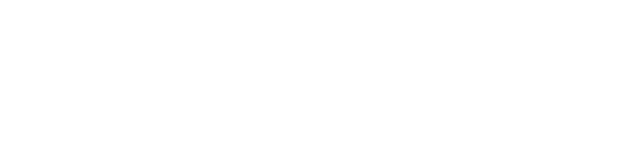
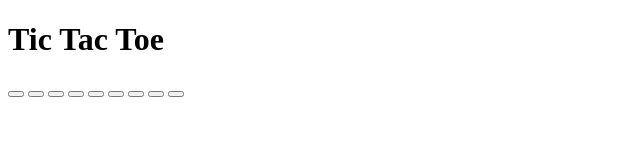
Before and after one commit to aennin/Tic-Tac-Toe, a plain HTML site: page index.html in a window 1280 px wide. Shown: the whole page, without its empty margins (0-640 px from the left). Drawn offline with Linux system fonts and the light colour scheme.

Commit message:
Added 3 columns and 3 rows to the game board

```diff
--- a/index.html
+++ b/index.html
@@ -7,6 +7,18 @@
     <link rel="stylesheet" href="style.css">
 </head>
 <body>
+    <h1 class="header">Tic Tac Toe</h1>
+    <div class="game-board">
+        <button class="cell" data-index="0"></button>
+        <button class="cell" data-index="1"></button>
+        <button class="cell" data-index="2"></button>
+        <button class="cell" data-index="3"></button>
+        <button class="cell" data-index="4"></button>
+        <button class="cell" data-index="5"></button>
+        <button class="cell" data-index="6"></button>
+        <button class="cell" data-index="7"></button>
+        <button class="cell" data-index="8"></button>
+    </div>
 
     <script src="ticTacToe.js"></script>
 </body>
```
